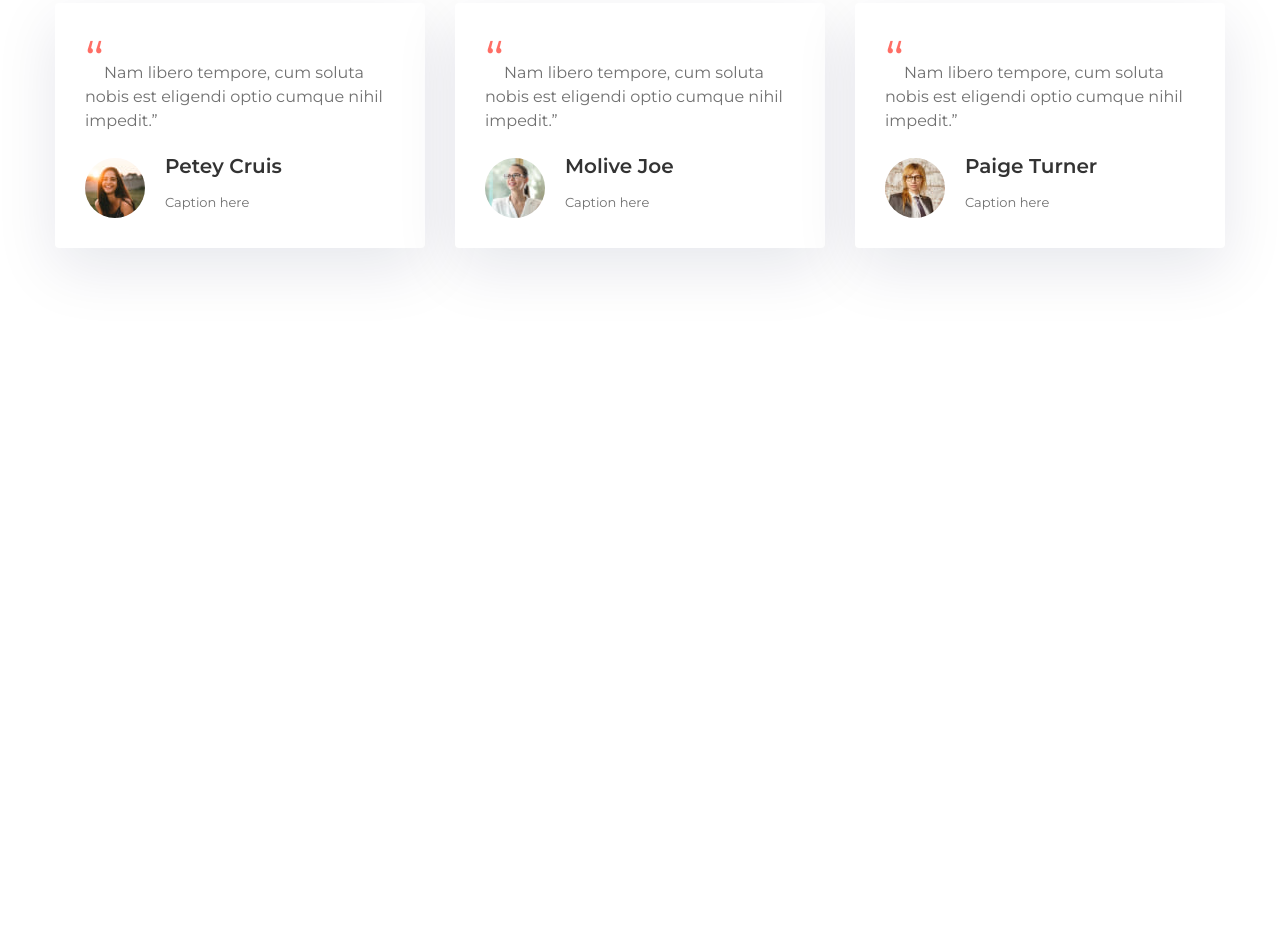
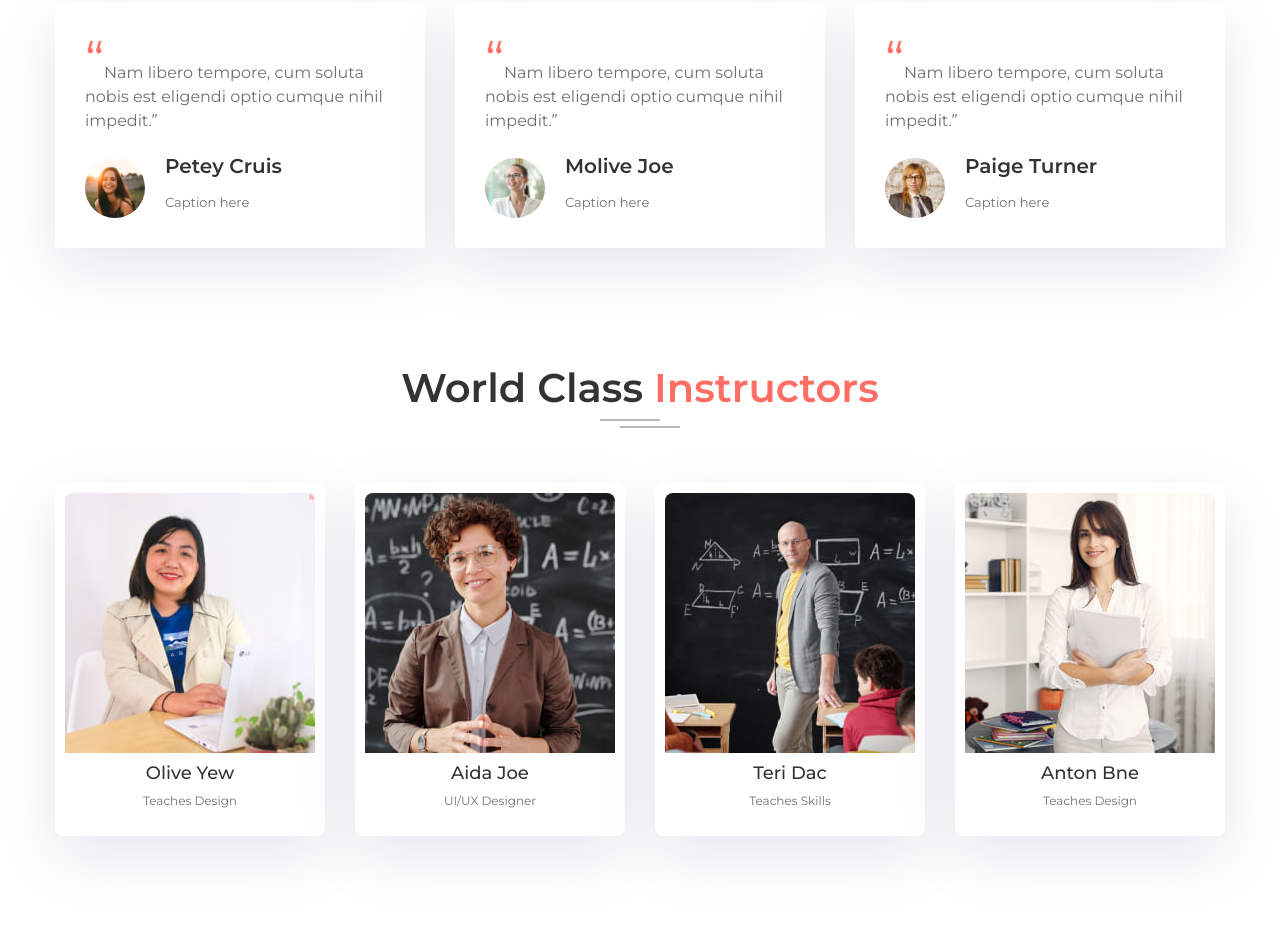
Before and after one commit to haitiano1/Capstone, a plain HTML site: page index.html in a window 1280 px wide. Shown: the part 4081-5032 px from the top of the page. Before the commit the page ends 4444 px from the top, so only its background shows below. Drawn offline with nearby package versions, Linux system fonts and the light colour scheme; a script that the page names is missing.

Commit message:
Hai up code phan instructor

```diff
--- a/css/style.css
+++ b/css/style.css
@@ -443,7 +443,7 @@ header {
     margin: 0 auto;
 }
 
-.course .course-btn {
+.pink-btn {
     margin: 30px 0 100px;
     font-size: 16px;
     font-weight: 500;
@@ -455,7 +455,7 @@ header {
     transition: all 0.5s;
 }
 
-.course .course-btn:hover {
+.pink-btn:hover {
     background-color: #0d369f;
 }
 
@@ -576,6 +576,81 @@ header {
     font-size: 13px;
 }
 
+/* instructors */
+.instructors__content{
+    margin-top: 70px;
+}
+.instructors__bg{
+    box-shadow: 0 20px 62px rgb(4 20 69 / 10%);
+    padding: 10px;
+    background: #fff;
+    border-radius: 8px;
+}
+.instructors__img {
+    position: relative;
+    overflow: hidden;
+    cursor: pointer;
+}
+.instructors__img img{
+    width: 100%;
+    border-radius: 8px 8px 0 0;
+}
+
+.instructors__overlay {
+    display: flex;
+    justify-content: center;
+    align-items: center;
+    position: absolute;
+    overflow: hidden;
+    transform: translate(0, 78px);
+    width: 100%;
+    bottom: 0;
+    background-color: rgba(0, 0, 0, 0.2);
+    transition: all 0.3s;
+    padding: 20px;
+}
+.instructors__overlay i{
+    color: #0d369f;
+    display: flex;
+    justify-content: center;
+    width: 30px;
+    height: 30px;
+    border-radius: 50%;
+    background-color: #fff;
+    align-items: center;
+    margin: 0 10px;
+    cursor: pointer;
+}
+
+.instructors__img:hover .instructors__overlay {
+    opacity: 1;
+    transform: translate(0, 0);
+    transition: all 0.3s;
+}
+.instructors__text{
+    margin-top: 10px;
+}
+.instructors__text h2{
+    font-weight: 700px;
+    color: #333;
+    font-size: 18px;
+    transition: all 0.5s;
+    cursor: pointer;
+}
+
+.instructors__text h2:hover{
+    color: #ff6e65;
+}
+.instructors__text p{
+    font-size: 12px;
+}
+
+/* contact */
+/* .contact__card{
+    display: flex;
+    align-items: center;
+    justify-content: space-between;
+} */
 
 
 
@@ -670,7 +745,12 @@ header {
     }
 
 
-    /* studious*/
+    /* contact*/
+
+    /* .contact__card{
+        flex-direction: column;
+        align-content: center;
+    } */
 
 
 
--- a/index.html
+++ b/index.html
@@ -449,7 +449,7 @@
             </div>
           </div>
           <div class="btn-course">
-            <button class="course-btn">Browse more couse <i class="fa-solid fa-arrow-right"></i></button>
+            <button class="pink-btn">Browse more couse <i class="fa-solid fa-arrow-right"></i></button>
           </div>
         </div>
       </div>
@@ -584,9 +584,83 @@
     </div>
   </section>
   <section class="instructors section-pt">
+    <div class="container">
+      <div class="title">
+        <h2>World Class <span>Instructors</span></h2>
+      </div>
+      <div class="instructors__content">
+        <div class="row text-center">
+          <div class="instructors__item col-lg-3 col-sm-6">
+            <div class="instructors__bg">
+              <div class="instructors__img">
+                <img src="./img/team1.jpg" alt="">
+                <div class="instructors__overlay ">
+                  <i class="fa-brands fa-facebook-f"></i>
+                  <i class="fa-brands fa-twitter"></i>
+                  <i class="fa-brands fa-google-plus-g"></i>
+                </div>
+              </div>
+              <div class="instructors__text">
+                <h2>Olive Yew</h2>
+                <p>Teaches Design</p>
+              </div>
+            </div>
+          </div>
+          <div class="instructors__item col-lg-3 col-sm-6 mt-sm-0 mt-5">
+            <div class="instructors__bg">
+              <div class="instructors__img">
+                <img src="./img/team2.jpg" alt="">
+                <div class="instructors__overlay ">
+                  <i class="fa-brands fa-facebook-f"></i>
+                  <i class="fa-brands fa-twitter"></i>
+                  <i class="fa-brands fa-google-plus-g"></i>
+                </div>
+              </div>
+              <div class="instructors__text">
+                <h2>Aida Joe</h2>
+                <p>UI/UX Designer</p>
+              </div>
+            </div>
+          </div>
+          <div class="instructors__item col-lg-3 col-sm-6 mt-sm-0 mt-5">
+            <div class="instructors__bg">
+              <div class="instructors__img">
+                <img src="./img/team3.jpg" alt="">
+                <div class="instructors__overlay ">
+                  <i class="fa-brands fa-facebook-f"></i>
+                  <i class="fa-brands fa-twitter"></i>
+                  <i class="fa-brands fa-google-plus-g"></i>
+                </div>
+              </div>
+              <div class="instructors__text">
+                <h2>Teri Dac</h2>
+                <p>Teaches Skills</p>
+              </div>
+            </div>
+          </div>
+          <div class="instructors__item col-lg-3 col-sm-6 mt-sm-0 mt-5">
+            <div class="instructors__bg">
+              <div class="instructors__img">
+                <img src="./img/team4.jpg" alt="">
+                <div class="instructors__overlay ">
+                  <i class="fa-brands fa-facebook-f"></i>
+                  <i class="fa-brands fa-twitter"></i>
+                  <i class="fa-brands fa-google-plus-g"></i>
+                </div>
+              </div>
+              <div class="instructors__text">
+                <h2>Anton Bne</h2>
+                <p>Teaches Design</p>
+              </div>
+            </div>
+          </div>
+        </div>
+      </div>
+    </div>
+  </section>
+  <section class="contact section-pt">
 
   </section>
-  <section class="contact"></section>
   <footer></footer>
 
   <!-- CDN JQUERY -->
```
Also changed, not shown: img/image.png (added).
